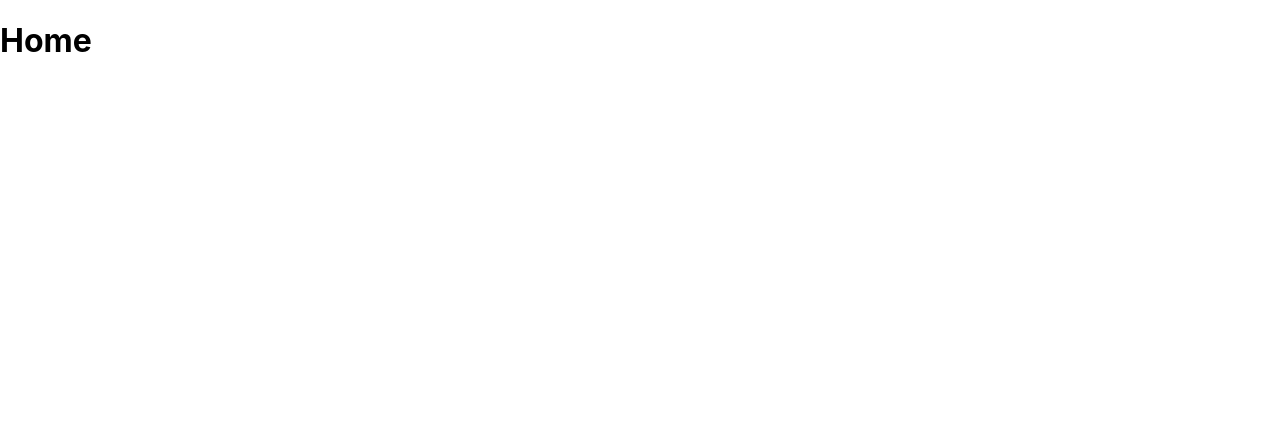
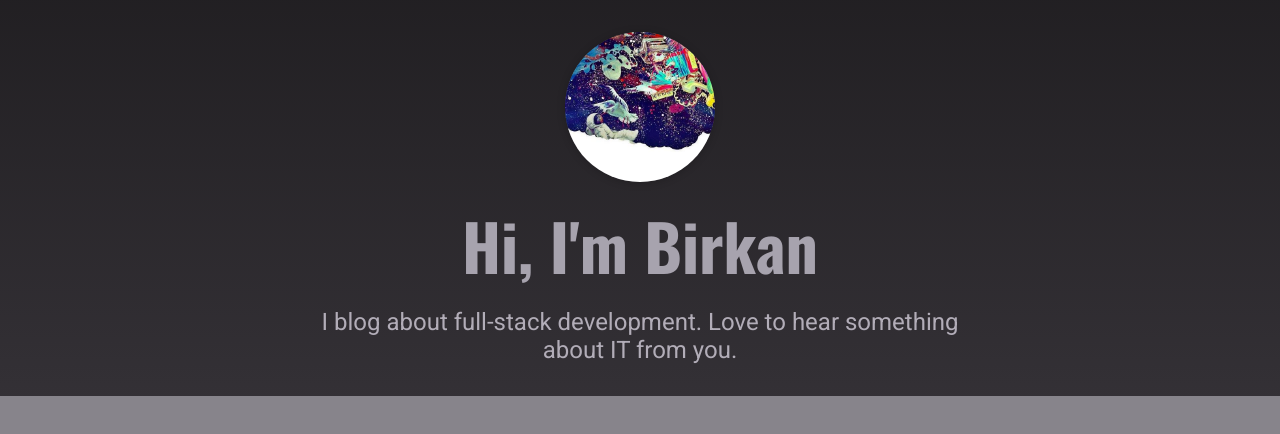
Before and after one commit to birkan-dogan/next-blog, a Next.js app: page / in a window 1280 px wide. Shown: the top 434 px of the page. Built offline with nearby package versions, Linux system fonts and the light colour scheme.

Commit message:
general style variables and Hero component for main page

```diff
--- /dev/null
+++ b/components/home-page/hero.js
@@ -0,0 +1,26 @@
+import classes from "./hero.module.css";
+
+// to get automatically optimized image we will use Image component of Next.js
+import Image from "next/image";
+
+const Hero = () => {
+  return (
+    <section className={classes.hero}>
+      <div className={classes.image}>
+        <Image
+          src="/images/github.png"
+          alt="birkan-dogan"
+          width={300}
+          height={300}
+        />
+      </div>
+      <h1>Hi, I'm Birkan</h1>
+      <p>
+        I blog about full-stack development. Love to hear something about IT
+        from you.
+      </p>
+    </section>
+  );
+};
+
+export default Hero;
--- /dev/null
+++ b/components/home-page/hero.module.css
@@ -0,0 +1,40 @@
+.hero {
+  text-align: center;
+  background-image: linear-gradient(
+    to bottom,
+    var(--color-grey-900),
+    var(--color-grey-800)
+  );
+  padding: var(--size-8) 0;
+}
+
+.image {
+  width: 150px;
+  height: 150px;
+  box-shadow: 0 1px 8px rgba(0, 0, 0, 0.2);
+  border-radius: 50%;
+  overflow: hidden;
+  background-color: var(--color-grey-700);
+  margin: auto;
+}
+
+.image img {
+  object-fit: cover;
+  object-position: top;
+  width: 100%;
+  height: 100%;
+}
+
+.hero h1 {
+  font-size: var(--size-16);
+  margin: var(--size-4) 0;
+  color: var(--color-grey-300);
+}
+
+.hero p {
+  font-size: var(--size-6);
+  color: var(--color-grey-200);
+  width: 90%;
+  max-width: 40rem;
+  margin: auto;
+}
--- a/pages/index.js
+++ b/pages/index.js
@@ -1,7 +1,9 @@
+import Hero from "../components/home-page/hero";
+
 const HomePage = () => {
   return (
     <div>
-      <h1>Home</h1>
+      <Hero />
     </div>
   );
 };
--- a/styles/globals.css
+++ b/styles/globals.css
@@ -1,26 +1,64 @@
-html,
-body {
-  padding: 0;
-  margin: 0;
-  font-family: -apple-system, BlinkMacSystemFont, Segoe UI, Roboto, Oxygen,
-    Ubuntu, Cantarell, Fira Sans, Droid Sans, Helvetica Neue, sans-serif;
-}
-
-a {
-  color: inherit;
-  text-decoration: none;
-}
+@import url("https://fonts.googleapis.com/css2?family=Oswald:wght@700&family=Roboto&family=Source+Sans+Pro:wght@300&display=swap");
 
 * {
   box-sizing: border-box;
 }
 
-@media (prefers-color-scheme: dark) {
-  html {
-    color-scheme: dark;
-  }
-  body {
-    color: white;
-    background: black;
-  }
+body {
+  --color-grey-50: hsl(265, 55%, 96%);
+  --color-grey-100: hsl(265, 19%, 88%);
+  --color-grey-200: hsl(265, 7%, 70%);
+  --color-grey-300: hsl(265, 6%, 66%);
+  --color-grey-400: hsl(265, 4%, 57%);
+  --color-grey-500: hsl(265, 3%, 53%);
+  --color-grey-600: hsl(265, 4%, 42%);
+  --color-grey-700: hsl(265, 4%, 31%);
+  --color-grey-800: hsl(276, 5%, 20%);
+  --color-grey-900: hsl(280, 5%, 13%);
+
+  --color-primary-50: #c8b3ce;
+  --color-primary-100: #a07aaa;
+  --color-primary-200: #884c97;
+  --color-primary-300: #843897;
+  --color-primary-400: #732392;
+  --color-primary-500: #5a097a;
+  --color-primary-600: #480264;
+  --color-primary-700: #3d0264;
+
+  --color-success-100: #a2f0bc;
+  --color-success-500: #12bd4b;
+
+  --color-error-100: #f1acc9;
+  --color-error-500: #a10c4a;
+
+  --size-1: 0.25rem;
+  --size-2: 0.5rem;
+  --size-3: 0.75rem;
+  --size-4: 1rem;
+  --size-5: 1.25rem;
+  --size-6: 1.5rem;
+  --size-8: 2rem;
+  --size-16: 4rem;
+  --size-20: 5rem;
+  --size-40: 10rem;
+
+  margin: 0;
+  background-color: var(--color-grey-500);
+  color: #252525;
+  font-family: "Roboto", sans-serif;
 }
+
+h1,
+h2,
+h3 {
+  font-family: "Oswald", "Roboto", sans-serif;
+}
+
+a {
+  text-decoration: none;
+}
+
+button {
+  font: inherit;
+  cursor: pointer;
+}
```
Also changed, not shown: styles/Home.module.css (deleted, +0 -129 lines), public/images/github.png (added).
